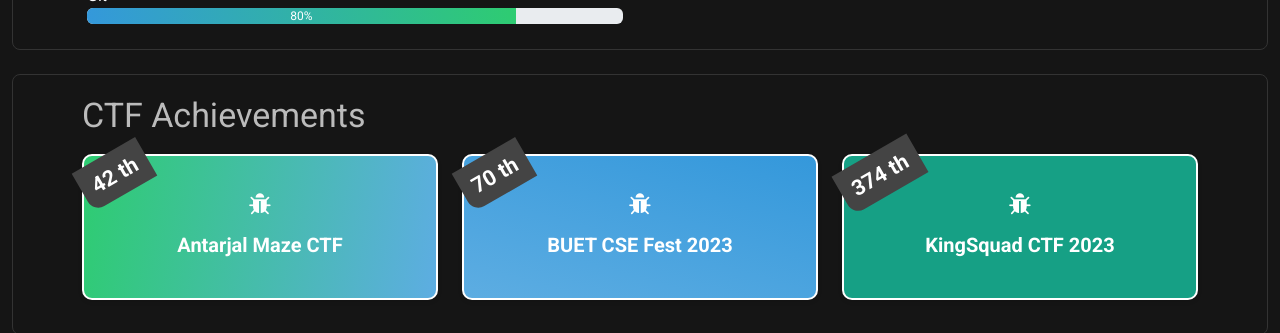
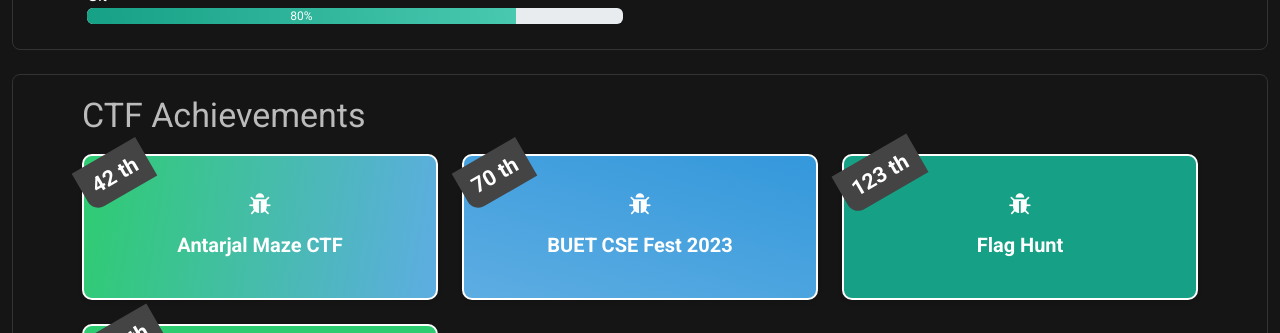
Before and after one commit to sh0von/Next-JS-Portfolio, a Next.js app: page / in a window 1280 px wide. Shown: the part 800-1133 px from the top of the page. Built offline with nearby package versions, Linux system fonts and the light colour scheme.

Commit message:
Update data.js

```diff
--- a/data.js
+++ b/data.js
@@ -120,6 +120,10 @@
     position: "70 th",
   },
   {
+    name: "Flag Hunt",
+    position: "123 th",
+  },
+  {
     name: "KingSquad CTF 2023",
     position: "374 th",
   },
```
